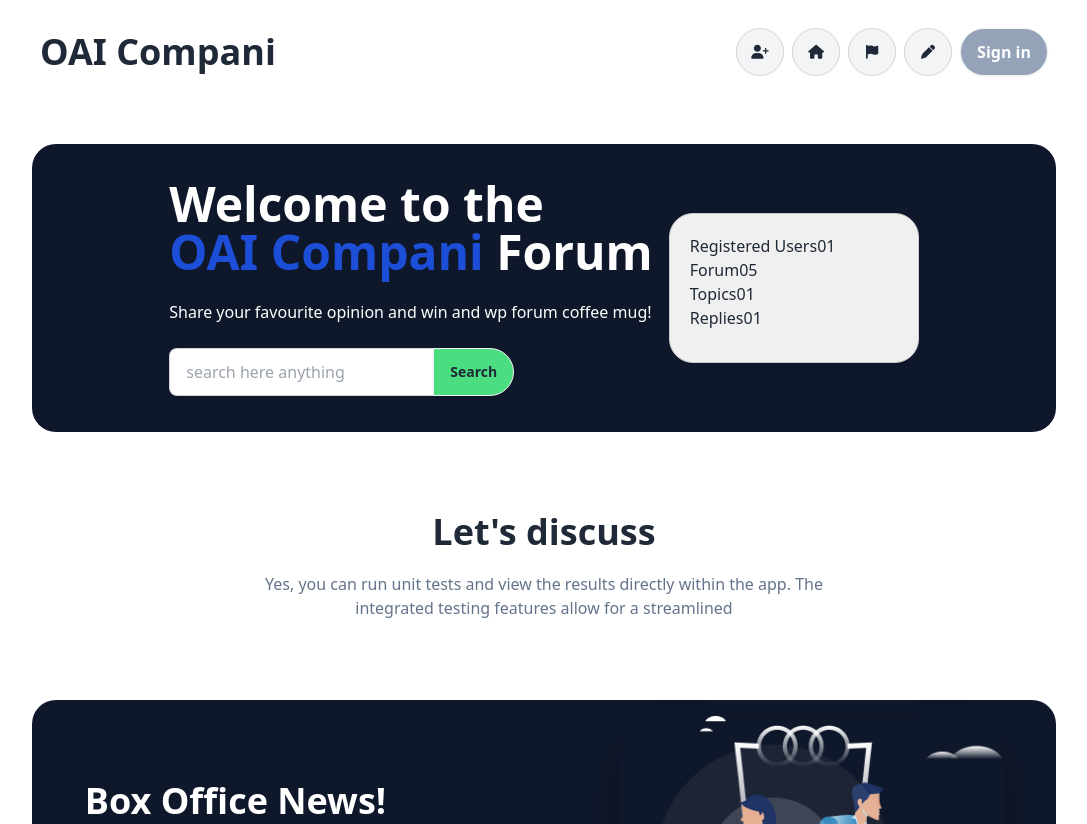
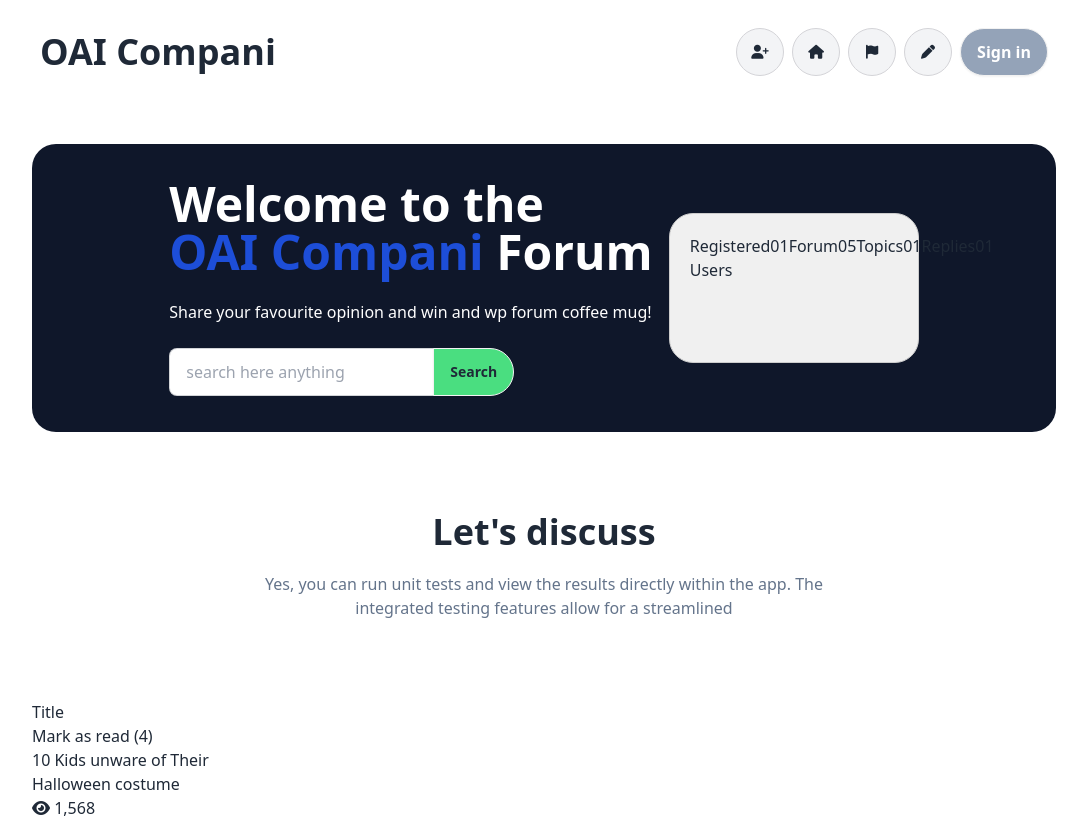
Before and after one commit to osmangonibinismail/Assaigment-06, a plain HTML site: page index.html in a window 1280 px wide. Shown: the top 824 px of the page, without its empty margins (96-1183 px from the left). Drawn offline with nearby package versions, Linux system fonts and the light colour scheme; no server answers.

```diff
--- a/index.html
+++ b/index.html
@@ -54,14 +54,14 @@
         <div class="hero-content flex-col lg:flex-row-reverse ">
           <!-- HTML content with the box -->
           <!-- registerd-box -->
-          <div class="registerd-box rounded-3xl">
+          <div class="registerd-box rounded-3xl flex flex-col lg:flex-row">
             <div class="flex">
               <h4>Registered Users</h4>
-              <h4>01</h4>
+              <p>01</p>
             </div>
             <div class="flex">
               <h4>Forum</h4>
-              <h4>05</h4>
+              <p>05</p>
             </div>
             <div class="flex">
               <h4>Topics</h4>
@@ -93,7 +93,17 @@
     </section>
     <!-- 10 kids -->
     <section id="card-container" class="container mx-auto max-w-[90%] lg:max-w-[80%] mt-20">
-      <!--  -->
+      <!-- title option -->
+      <section>
+        <div>
+          <h3>Title</h3>
+          <p>Mark as read (4)</p>
+        </div>
+        <div>
+          <h5>10 Kids unware of Their <br>Halloween costume</h5>
+          <p><i class="fa-solid fa-eye"></i> 1,568</p>
+        </div>
+      </section>
 
 
     </section>
@@ -118,7 +128,7 @@
       </div>
     </section>
     <!-- card cameron section -->
-    <section id="latest-card-container" class="mt-20 flex flex-col-1 lg:flex-col-3  mx-auto max-w-[90%] lg:max-w-[80%] bg-none border-radius">
+    <section id="latest-card-container" class="mt-20 flex  mx-auto max-w-[90%] lg:max-w-[80%] border-radius">
 
     </section>
 
--- a/js/main.js
+++ b/js/main.js
@@ -68,9 +68,9 @@
     data.forEach(post => {
         const div = document.createElement('div');
         div.innerHTML = `
-        <div class="container mx-auto max-w-[90%] lg:max-w-[80%] p-5 flex bg-none">
+        <div class="container mx-auto max-w-[90%] lg:max-w-[80%] p-5 flex bg-inherit">
             <div class="card w-96 bg-base-100 shadow-xl rounded-3xl">
-            <figure class="p-5 ">
+            <figure class="p-5 bg-cover bg-center rounded-3xl">
                 <img src="${post.cover_image}" alt="Shoes" />
             </figure>
             <div class="card-body justify-start">
--- a/style.css
+++ b/style.css
@@ -11,5 +11,6 @@
     border: 1px solid #ccc;
     border-radius: 5px;
     padding: 20px;
-    /* text-align: center; */
+    justify: center;
+    align: center;
   }
```
